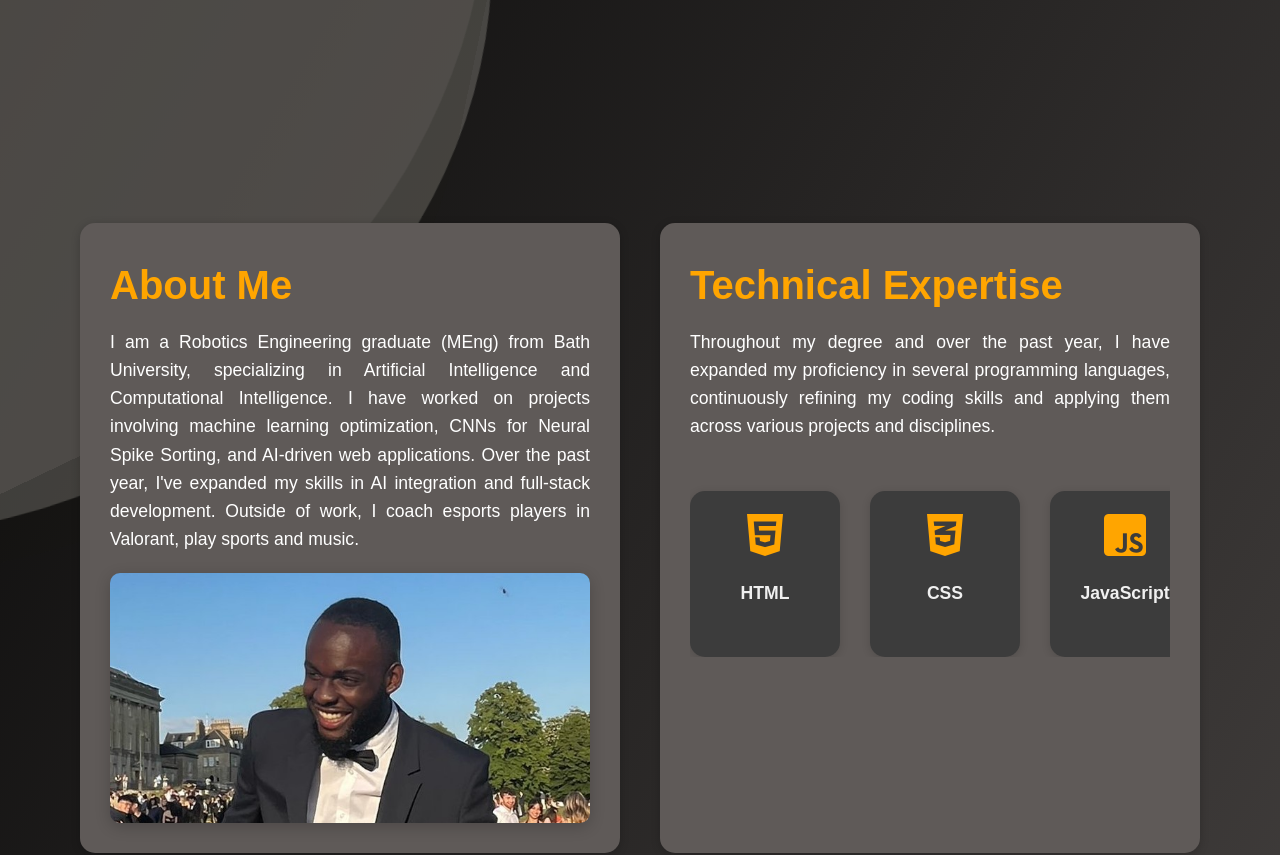
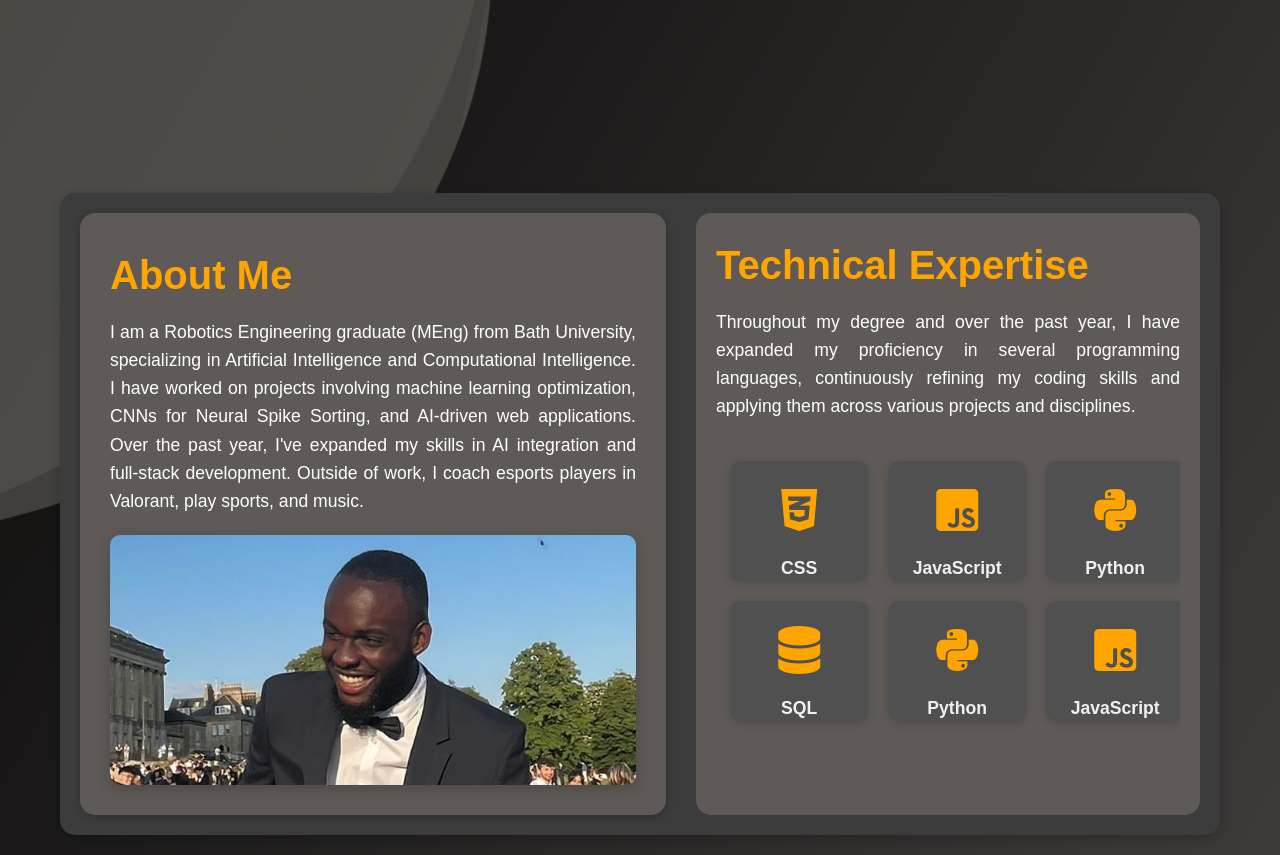
Before and after one commit to Ahizechi/ahizechi.github.io, a plain HTML site: page index.html in a window 1280 px wide. Shown: the part 727-1582 px from the top of the page. Drawn offline with nearby package versions, Linux system fonts and the light colour scheme.

Commit message:
Second Variation

```diff
--- a/index.html
+++ b/index.html
@@ -116,17 +116,18 @@
             <!-- Left Column: About Me -->
             <div class="about-content">
                 <h2>About Me</h2>
-                <p>I am a Robotics Engineering graduate (MEng) from Bath University, specializing in Artificial Intelligence and Computational Intelligence. I have worked on projects involving machine learning optimization, CNNs for Neural Spike Sorting, and AI-driven web applications. Over the past year, I've expanded my skills in AI integration and full-stack development. Outside of work, I coach esports players in Valorant, play sports and music.</p>
-                <img src="images\7f083af5-b384-4155-a85f-8ce093bf0296.jpg" alt="A description of the image" class="about-image">
+                <p>I am a Robotics Engineering graduate (MEng) from Bath University, specializing in Artificial Intelligence and Computational Intelligence. I have worked on projects involving machine learning optimization, CNNs for Neural Spike Sorting, and AI-driven web applications. Over the past year, I've expanded my skills in AI integration and full-stack development. Outside of work, I coach esports players in Valorant, play sports, and music.</p>
+                <img src="images/7f083af5-b384-4155-a85f-8ce093bf0296.jpg" alt="A description of the image" class="about-image">
             </div>
 
             <!-- Right Column: Technologies and Tools -->
             <div class="technologies-tools">
                 <h2>Technical Expertise</h2>
                 <p>Throughout my degree and over the past year, I have expanded my proficiency in several programming languages, continuously refining my coding skills and applying them across various projects and disciplines.</p>
+
                 <div class="tech-scroll-container">
                     <div class="tech-grid">
-                        <!-- Duplicate content to create a continuous scroll effect -->
+                        <!-- Tech Items (First Row) -->
                         <div class="tech-item">
                             <i class="fab fa-html5"></i>
                             <p>HTML</p>
@@ -143,46 +144,46 @@
                             <i class="fab fa-python"></i>
                             <p>Python</p>
                         </div>
-
                         <div class="tech-item">
-                            <i class="fas fa-database"></i> <!-- Changed to represent SQL -->
+                            <i class="fas fa-database"></i>
                             <p>SQL</p>
                         </div>
                         <div class="tech-item">
                             <i class="fab fa-github"></i>
                             <p>GitHub</p>
                         </div>
-                        <!-- Duplicate items for continuous scrolling -->
+
+                        <!-- Duplicate the items to create the scrolling effect -->
                         <div class="tech-item">
-                            <i class="fab fa-html5"></i>
-                            <p>HTML</p>
+                            <i class="fab fa-github"></i>
+                            <p>GitHub</p>
+                        </div>
+                        <div class="tech-item">
+                            <i class="fas fa-database"></i>
+                            <p>SQL</p>
+                        </div>
+                        <div class="tech-item">
+                            <i class="fab fa-python"></i>
+                            <p>Python</p>
+                        </div>
+                        <div class="tech-item">
+                            <i class="fab fa-js-square"></i>
+                            <p>JavaScript</p>
                         </div>
                         <div class="tech-item">
                             <i class="fab fa-css3-alt"></i>
                             <p>CSS</p>
                         </div>
                         <div class="tech-item">
-                            <i class="fab fa-js-square"></i>
-                            <p>JavaScript</p>
-                        </div>
-                        <div class="tech-item">
-                            <i class="fab fa-python"></i>
-                            <p>Python</p>
-                        </div>
-
-                        <div class="tech-item">
-                            <i class="fas fa-database"></i> <!-- Changed to represent SQL -->
-                            <p>SQL</p>
-                        </div>
-                        <div class="tech-item">
-                            <i class="fab fa-github"></i>
-                            <p>GitHub</p>
+                            <i class="fab fa-html5"></i>
+                            <p>HTML</p>
                         </div>
                     </div>
                 </div>
             </div>
         </div>
     </section>
+
 
 
     <section id="projects" class="scroll-element">
--- a/style.css
+++ b/style.css
@@ -607,15 +607,61 @@ button[type="submit"]:hover {
   text-align: justify;
 }
 
-/* Technologies and Tools */
+/* About and Technologies Wrapper */
+.about-technologies-wrapper {
+  display: flex;
+  justify-content: space-between;
+  gap: 30px;
+  padding: 20px;
+  background-color: #3c3c3c; /* Background color for the container box */
+  border-radius: 15px;
+  box-shadow: 0 4px 12px rgba(0, 0, 0, 0.2); /* Box shadow for depth */
+  margin: 20px 0;
+}
+
+/* About Content Styling */
+.about-content {
+  width: 45%; /* Adjust width */
+  background-color: #4b4b4b; /* Dark background inside the box */
+  padding: 20px;
+  border-radius: 15px;
+  color: #fff;
+}
+
+/* About Image Styling */
+.about-image {
+  max-width: 100%;
+  height: auto;
+  border-radius: 10px;
+  margin-top: 15px;
+}
+
+/* Technologies and Tools Styling */
 .technologies-tools {
-  flex: 1;
-  min-width: 300px;
-  text-align: left;
-  background-color: var(--box-dark-color);
-  padding: 30px;
+  width: 45%; /* Adjust width */
+  background-color: var(--box-dark-color); /* Dark background inside the box */
+  padding: 20px;
   border-radius: 15px;
-  box-shadow: 0 2px 10px rgba(0, 0, 0, 0.2);
+  color: white;
+  text-align: justify;
+
+}
+
+.technologies-tools p {
+  font-size: 1.1rem;
+  color: var(--primary-text-color);
+  line-height: 1.6;
+  text-align: justify;
+}
+
+
+/* Tech Scroll Container */
+.tech-scroll-container {
+  overflow: hidden; /* Hide overflow, but ensure enough space */
+  position: relative;
+  width: 100%;
+  height: 300px; /* Increase the height further to fit two rows completely */
+  padding-bottom: 20px; /* Extra padding to ensure full visibility */
 }
 
 .technologies-tools h2 {
@@ -624,44 +670,61 @@ button[type="submit"]:hover {
   margin-bottom: 20px;
 }
 
-.technologies-tools p {
-  font-size: 1.1rem;
-  color: var(--primary-text-color);
-  margin-bottom: 30px;
-  line-height: 1.6;
-  text-align: justify;
-}
-
-/* Tech Scroll Container */
-.tech-scroll-container {
-  overflow: hidden;
-  position: relative;
-  max-width: 100%;
-  white-space: nowrap; /* Prevent items from wrapping */
-}
-
 /* Tech Grid Styling */
 .tech-grid {
-  display: flex; /* Use flexbox for horizontal scrolling */
-  gap: 30px; /* Space between items */
-  will-change: transform; /* Optimize for smoother animation */
+  display: grid;
+  grid-template-columns: repeat(6, 1fr); /* 6 items per row */
+  grid-auto-rows: 120px; /* Maintain the row height */
+  grid-gap: 20px;
+  width: 200%; /* Allow scrolling */
+  animation: scroll-tech 20s linear infinite;
 }
 
 /* Individual Tech Item Styling */
 .tech-item {
-  background-color: #3c3c3c; /* Darker grey background */
+  background-color: #505050;
   padding: 20px;
-  border-radius: 15px;
+  border-radius: 10px;
   text-align: center;
   box-shadow: 0 2px 8px rgba(0, 0, 0, 0.15);
   transition: transform 0.4s ease, box-shadow 0.4s ease;
   display: flex;
   flex-direction: column;
+  justify-content: flex-start; /* Align content to start */
   align-items: center;
-  justify-content: center;
-  min-width: 150px; /* Consistent item size */
-  flex: 0 0 auto; /* Prevent flexbox from shrinking the items */
+  height: 100%; /* Ensure the item fills the entire grid space */
 }
+
+/* Tech Item Icons */
+.tech-item i {
+  font-size: 2.5rem;
+  color: #ffb400;
+  margin-bottom: 10px;
+  align-self: center; /* Ensure icon is centered horizontally */
+  margin-top: 5px; /* Adjust position slightly above center */
+}
+
+/* Tech Item Hover Effect */
+.tech-item:hover {
+  transform: scale(1.05); /* Slight scale on hover */
+  box-shadow: 0 4px 12px rgba(0, 0, 0, 0.2);
+}
+
+
+
+/* Continuous Scrolling Animation */
+@keyframes scroll-tech {
+  0% {
+      transform: translateX(0);
+  }
+  100% {
+      transform: translateX(-50%); /* Scroll half the width for a loop */
+  }
+}
+
+
+
+
 
 /* Icon Styling */
 .tech-item i {
```
